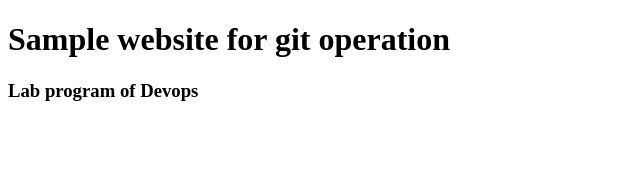
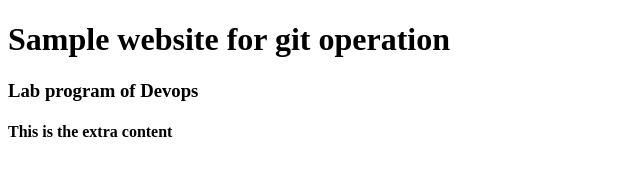
Before and after one commit to tharan00/web-page-git-operation, a plain HTML site: page index.html in a window 1280 px wide. Shown: the whole page, without its empty margins (0-640 px from the left). Drawn offline with Linux system fonts and the light colour scheme.

Commit message:
Updated index

```diff
--- a/index.html
+++ b/index.html
@@ -9,6 +9,7 @@
     <div>
         <h1>Sample website for git operation</h1>
         <h3>Lab program of Devops</h3>
+        <h4>This is the extra content</h4>
     </div>
 </body>
 </html>
```
